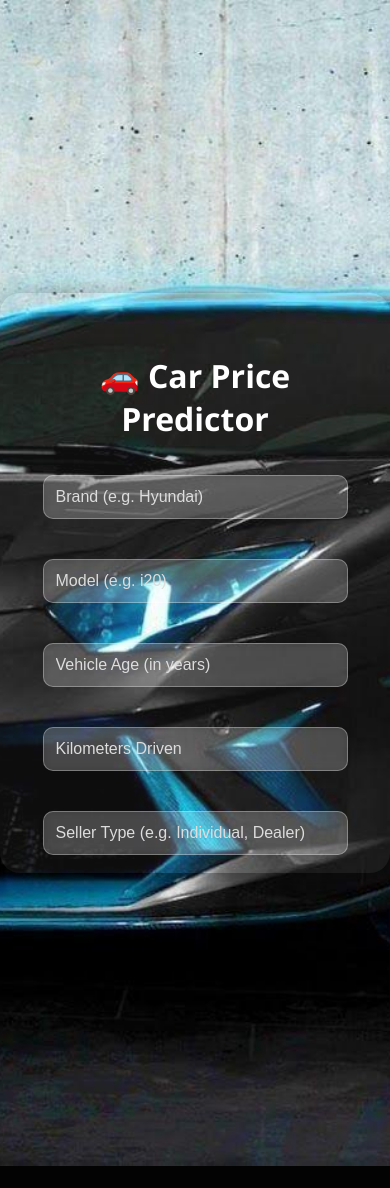
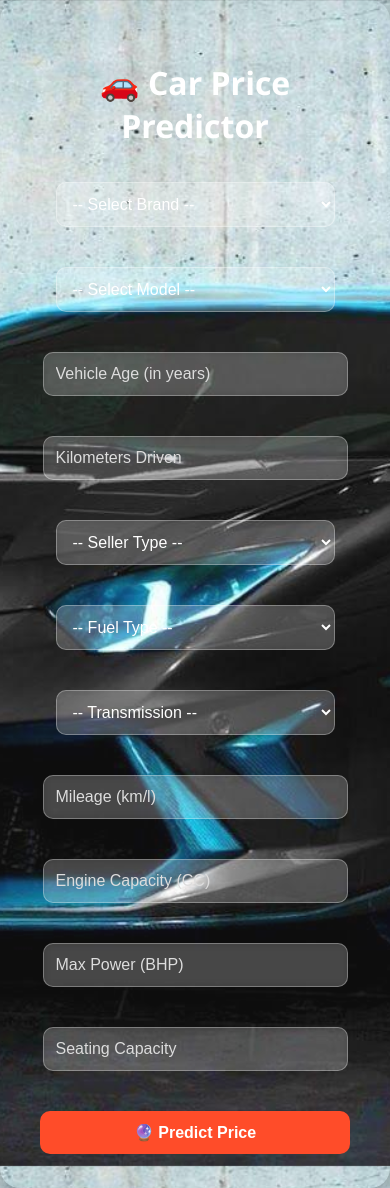
Before and after one commit to yahya53485/Car_Prediction_AiModel, a Flask app: page / in a window 390 px wide. Before the commit the page ends 1166 px from the top, so only its background shows below. Run offline with Flask 3, Linux system fonts and the light colour scheme; parts of the project's set-up code (start-up, migrations or seed data) failed here and were passed over.

Commit message:
modified:   static/script.js 	modified:   static/style.css 	modified:   templates/index.html

```diff
--- a/static/script.js
+++ b/static/script.js
@@ -0,0 +1,23 @@
+ const brandModels = {
+      "Hyundai": ["i20", "Creta", "Venue", "Verna", "Grand i10"],
+      "Maruti": ["Swift", "Baleno", "Wagon R", "Brezza", "Dzire"],
+      "Toyota": ["Innova", "Fortuner", "Glanza", "Yaris"],
+      "Honda": ["City", "Amaze", "Jazz", "WR-V"],
+      "Kia": ["Seltos", "Sonet", "Carnival"]
+    };
+
+    const brandSelect = document.getElementById('brand');
+    const modelSelect = document.getElementById('model');
+
+    brandSelect.addEventListener('change', function() {
+      const brand = this.value;
+      modelSelect.innerHTML = '<option value="">-- Select Model --</option>';
+      if (brandModels[brand]) {
+        brandModels[brand].forEach(model => {
+          const opt = document.createElement('option');
+          opt.value = model;
+          opt.textContent = model;
+          modelSelect.appendChild(opt);
+        });
+      }
+    });
--- a/static/style.css
+++ b/static/style.css
@@ -1,3 +1,4 @@
+/* 🌌 Background Image & Body Styling */
 body {
   margin: 0;
   padding: 0;
@@ -10,121 +11,17 @@ body {
   align-items: center;
 }
 
+/* 🪟 Glassmorphism Container */
 .container {
-  background: rgba(255, 255, 255, 0.1);
+  background: rgba(255, 255, 255, 0.05);  /* light transparent by default */
   border-radius: 20px;
-  backdrop-filter: blur(15px);
-  -webkit-backdrop-filter: blur(15px);
+  backdrop-filter: blur(0px);             /* no blur initially */
+  -webkit-backdrop-filter: blur(0px);
   box-shadow: 0 8px 32px 0 rgba(0,0,0,0.37);
   padding: 40px;
   width: 850px;
   max-height: 95vh;
   overflow-y: auto;
-  text-align: center;
-  color: white;
-}
-
-/* Inputs & Button */
-input, select, button {
-  width: 90%;
-  margin: 10px auto;
-  padding: 12px;
-  border: none;
-  border-radius: 10px;
-  font-size: 16px;
-}
-
-input::placeholder {
-  color: #ddd;
-}
-
-input, select {
-  background: rgba(255, 255, 255, 0.2);
-  color: white;
-  backdrop-filter: blur(5px);
-  border: 1px solid rgba(255,255,255,0.3);
-}
-
-button {
-  background-color: #ff4c29;
-  color: white;
-  font-weight: bold;
-  cursor: pointer;
-  transition: 0.3s ease;
-}
-
-button:hover {
-  background-color: #ff3412;
-}
-
-h1 {
-  margin-bottom: 25px;
-}
-
-/* Focus effect */
-.container {
-  background: rgba(255, 255, 255, 0.05);
-  transition: all 0.4s ease-in-out;
-}
-
-.container:focus-within {
-  background: rgba(255, 255, 255, 0.15);
-}
-
-
-/* Add this below your existing CSS or after the h1 style */
-
-/* 👯‍♂️ Two-Column Form Layout */
-form {
-  display: grid;
-  grid-template-columns: 1fr 1fr;
-  gap: 20px;
-  justify-items: center;
-  align-items: center;
-}
-
-/* 👇 Ensure the button spans across both columns */
-form button {
-  grid-column: span 2;
-  width: 50%;
-}
-
-/* Optional: Responsive behavior for small screens */
-@media (max-width: 768px) {
-  form {
-    grid-template-columns: 1fr;
-  }
-
-  form button {
-    grid-column: span 1;
-    width: 100%;
-  }
-}
-
-
-/* Background Image */
-body {
-  margin: 0;
-  padding: 0;
-  font-family: 'Segoe UI', sans-serif;
-  background: url('/static/car3.jpg') no-repeat center center fixed;
-  background-size: cover;
-  height: 100vh;
-  display: flex;
-  justify-content: center;
-  align-items: center;
-}
-
-/* Glassmorphism Container */
-.container {
-  background: rgba(255, 255, 255, 0.05);  /* 👈 light transparent by default */
-  border-radius: 20px;
-  backdrop-filter: blur(0px);             /* 👈 no blur initially */
-  -webkit-backdrop-filter: blur(0px);
-  box-shadow: 0 8px 32px 0 rgba(0,0,0,0.37);
-  padding: 40px;
-  width: 850px;
-  height: 500px;
   text-align: center;
   color: white;
   transition: all 0.4s ease-in-out;
@@ -137,7 +34,7 @@ body {
   -webkit-backdrop-filter: blur(15px);
 }
 
-/* Input Fields & Dropdowns */
+/* 📝 Input Fields & Dropdowns */
 input, select {
   width: 90%;
   margin: 10px auto;
@@ -155,7 +52,7 @@ input::placeholder {
   color: #ddd;
 }
 
-/* Buttons */
+/* 🎯 Buttons */
 button {
   width: 90%;
   margin: 10px auto;
@@ -178,7 +75,7 @@ h1 {
   margin-bottom: 25px;
 }
 
-/* 👯‍♀️ Two-Column Form Layout */
+/* 👯 Two-Column Form Layout */
 form {
   display: grid;
   grid-template-columns: 1fr 1fr;
--- a/templates/index.html
+++ b/templates/index.html
@@ -11,25 +11,55 @@
     <h1>🚗 Car Price Predictor</h1>
     <form action="/predict" method="POST">
 
-      <input type="text" name="brand" placeholder="Brand (e.g. Hyundai)" required>
-      <input type="text" name="model" placeholder="Model (e.g. i20)" required>
+      <!-- Brand -->
+      <select name="brand" id="brand" required>
+        <option value="">-- Select Brand --</option>
+        <option value="Hyundai">Hyundai</option>
+        <option value="Maruti">Maruti</option>
+        <option value="Toyota">Toyota</option>
+        <option value="Honda">Honda</option>
+        <option value="Kia">Kia</option>
+      </select>
+
+      <!-- Model (changes according to Brand) -->
+      <select name="model" id="model" required>
+        <option value="">-- Select Model --</option>
+      </select>
 
       <input type="number" step="0.1" name="vehicle_age" placeholder="Vehicle Age (in years)" required>
       <input type="number" step="0.1" name="km_driven" placeholder="Kilometers Driven" required>
 
-      <input type="text" name="seller_type" placeholder="Seller Type (e.g. Individual, Dealer)" required>
-      <input type="text" name="fuel_type" placeholder="Fuel Type (e.g. Petrol, Diesel)" required>
-      <input type="text" name="transmission_type" placeholder="Transmission (e.g. Manual, Automatic)" required>
+      <select name="seller_type" required>
+        <option value="">-- Seller Type --</option>
+        <option value="Individual">Individual</option>
+        <option value="Dealer">Dealer</option>
+        <option value="Trustmark Dealer">Trustmark Dealer</option>
+      </select>
+
+      <select name="fuel_type" required>
+        <option value="">-- Fuel Type --</option>
+        <option value="Petrol">Petrol</option>
+        <option value="Diesel">Diesel</option>
+        <option value="CNG">CNG</option>
+        <option value="Electric">Electric</option>
+      </select>
+
+      <select name="transmission_type" required>
+        <option value="">-- Transmission --</option>
+        <option value="Manual">Manual</option>
+        <option value="Automatic">Automatic</option>
+      </select>
 
       <input type="number" step="0.1" name="mileage" placeholder="Mileage (km/l)" required>
       <input type="number" step="0.1" name="engine" placeholder="Engine Capacity (CC)" required>
       <input type="number" step="0.1" name="max_power" placeholder="Max Power (BHP)" required>
-
       <input type="number" step="1" name="seats" placeholder="Seating Capacity" required>
 
       <button type="submit">🔮 Predict Price</button>
     </form>
   </div>
 
+  <script src="/static/script.js"></script>
+
 </body>
 </html>
```
